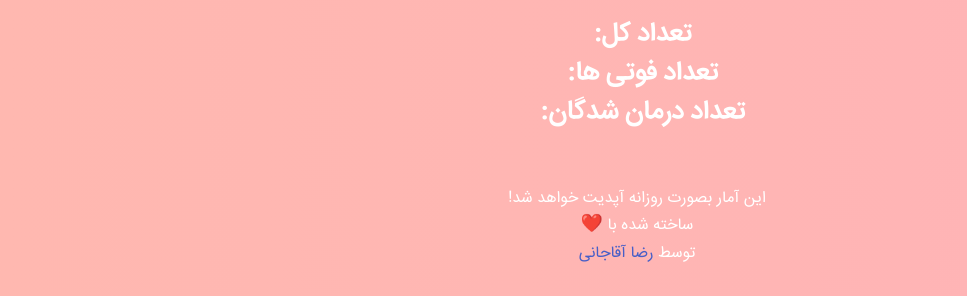
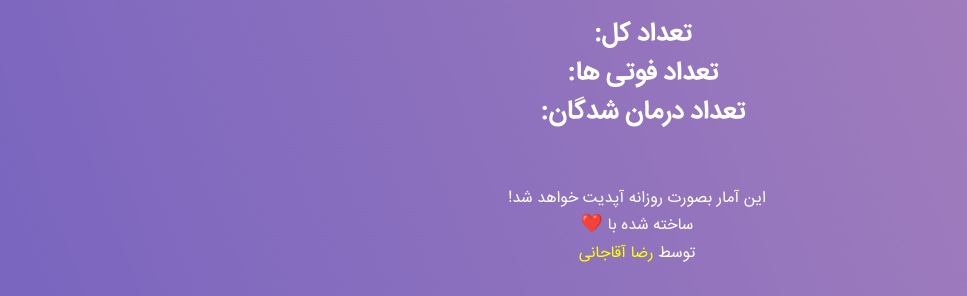
Before and after one commit to 10xxx/Irans-Corona-Stats, a plain HTML site: page index.html in a window 1280 px wide. Shown: the part 504-800 px from the top of the page, without its empty margins (3-970 px from the left). Drawn offline with nearby package versions, Linux system fonts and the light colour scheme; no server answers.

Commit message:
⚫ Change Background Gradient

```diff
--- a/style/style.css
+++ b/style/style.css
@@ -20,9 +20,9 @@
 body {
     height: 100vh;
     overflow-y: hidden;
-    background-image: linear-gradient(to right, #ffc3a0 0%, #ffafbd 100%);
+    background-image: linear-gradient(70deg, #3b41c5 0%, #a981bb 49%, #ffc8a9 100%);
     background-repeat: repeat;
-    animation: moving 15s linear both infinite;
+    animation: moving 30s linear infinite;
     background-size: 400% 400%;
     display: flex;
     justify-content: center;
@@ -88,6 +88,10 @@ footer .heart {
     animation: pump 1s linear infinite;
 }
 
+footer a {
+    color: yellow;
+}
+
 
 
 
```
